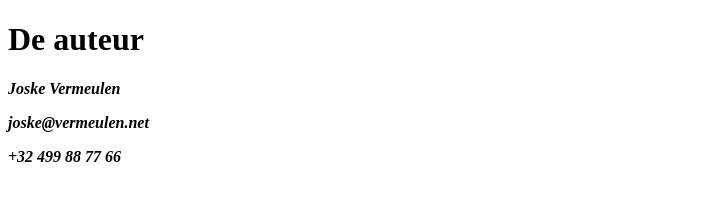
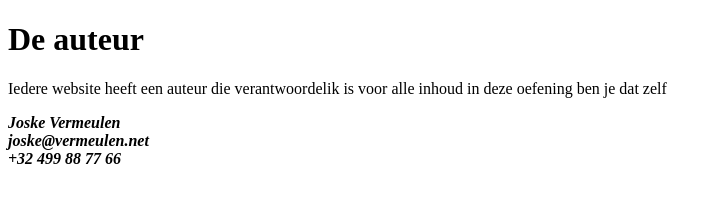
Before and after one commit to GabrielStan1PROD3/web-tech-labo-1, a plain HTML site: page address/index.html in a window 1280 px wide. Shown: the whole page, without its empty margins (0-722 px from the left). Drawn offline with Linux system fonts and the light colour scheme.

Commit message:
oefeningen klaar gemaakt

```diff
--- a/address/index.html
+++ b/address/index.html
@@ -7,8 +7,11 @@
 </head>
 <body>
     <h1>De auteur</h1>
-    <p><strong><em>Joske Vermeulen</em></strong></p>
-    <p><strong><em>joske@vermeulen.net</em></strong></p>
-    <p><strong><em>+32 499 88 77 66</em></strong></p>
-</body>
+    <p>Iedere website heeft een auteur die verantwoordelik is voor alle inhoud in deze oefening ben je dat zelf</p>
+
+    <p><strong><em>Joske Vermeulen<br>
+    joske@vermeulen.net<br></span>
+    +32 499 88 77 66 </em></strong>
+    </p>
+   </body>
 </html>
```
